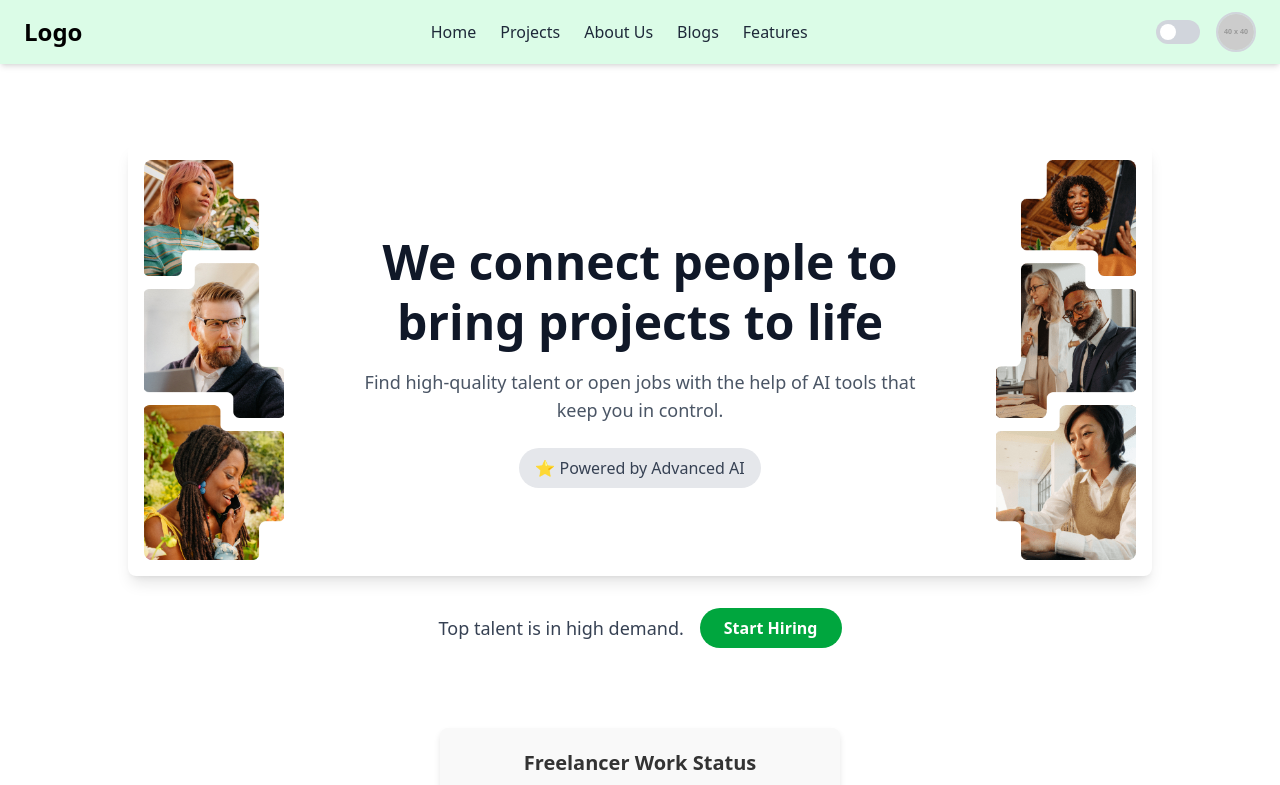
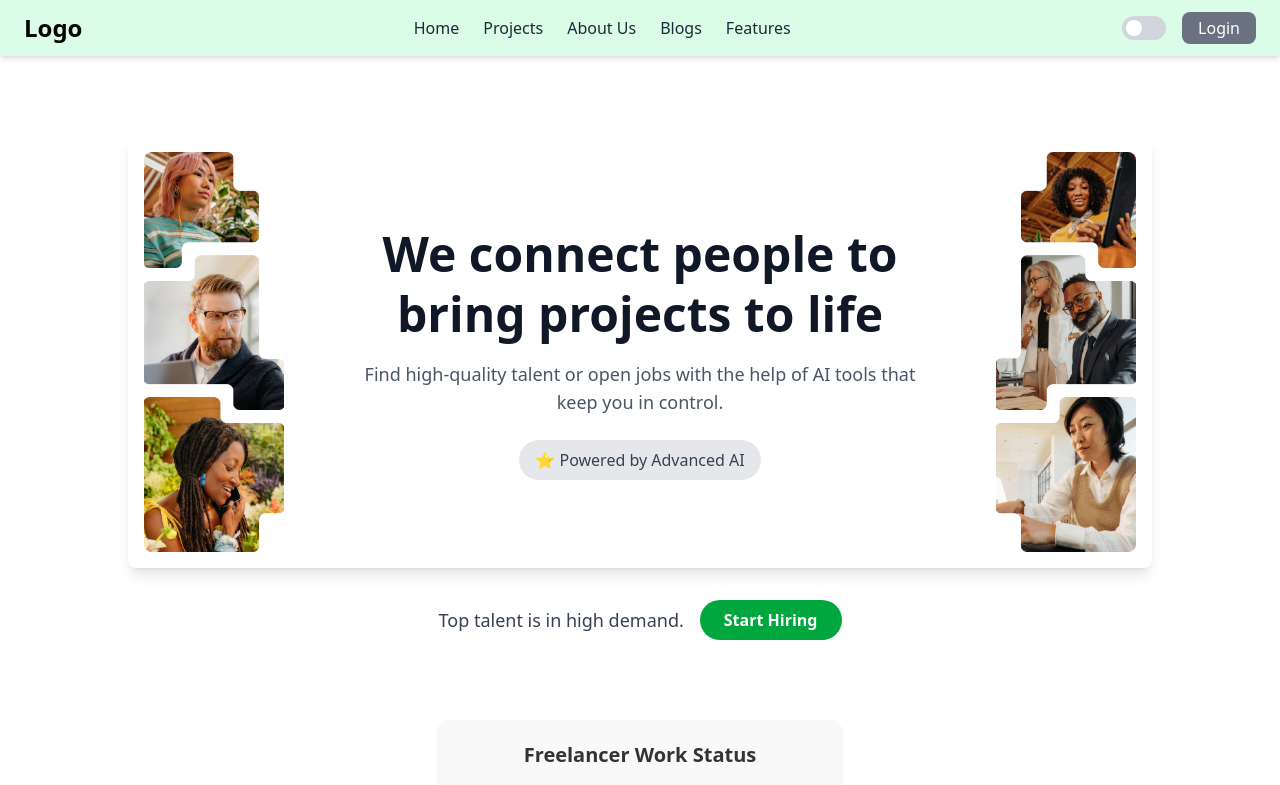
Before and after one commit to Omkrishna-git/freelancingWeb, a React (Vite) app in the folder frontend/: page /freelancer in a window 1280 px wide. Shown: the top 785 px of the page. Built offline with nearby package versions, Linux system fonts and the light colour scheme.

Commit message:
resolved login route

```diff
--- a/frontend/src/components/Navbar.jsx
+++ b/frontend/src/components/Navbar.jsx
@@ -5,7 +5,7 @@ import ProfileWindow from "./FreelancerProfile"; // Import the Profile Window co
 
 const Navbar = () => {
   const [enabled, setEnabled] = useState(false);
-  const [isLoggedIn, setIsLoggedIn] = useState(true); // Temporary state for login simulation
+  const [isLoggedIn, setIsLoggedIn] = useState(false); // Temporary state for login simulation
   const [isProfileOpen, setIsProfileOpen] = useState(false);
   const navigate = useNavigate();
 
@@ -87,11 +87,15 @@ const Navbar = () => {
         ) : (
           // Login Button when not logged in
           <button
-            className="bg-gray-500 text-white px-4 py-1 rounded-lg hover:bg-gray-600"
-            onClick={() => setIsLoggedIn(true)} // Simulating login
-          >
-            Login
-          </button>
+          className="bg-gray-500 text-white px-4 py-1 rounded-lg hover:bg-gray-600"
+          onClick={() => {
+            setIsLoggedIn(true); // Simulating login
+            navigate("/login");  // Navigate to the login page
+          }}
+        >
+          Login
+        </button>
+
         )}
       </div>
     </nav>
--- a/frontend/src/pages/FreelancerDashboard.jsx
+++ b/frontend/src/pages/FreelancerDashboard.jsx
@@ -46,6 +46,8 @@ const DetailsSection = () => {
   );
 };
 
+
+
 // Styles
 const styles = {
   dashboardContainer: {
```
